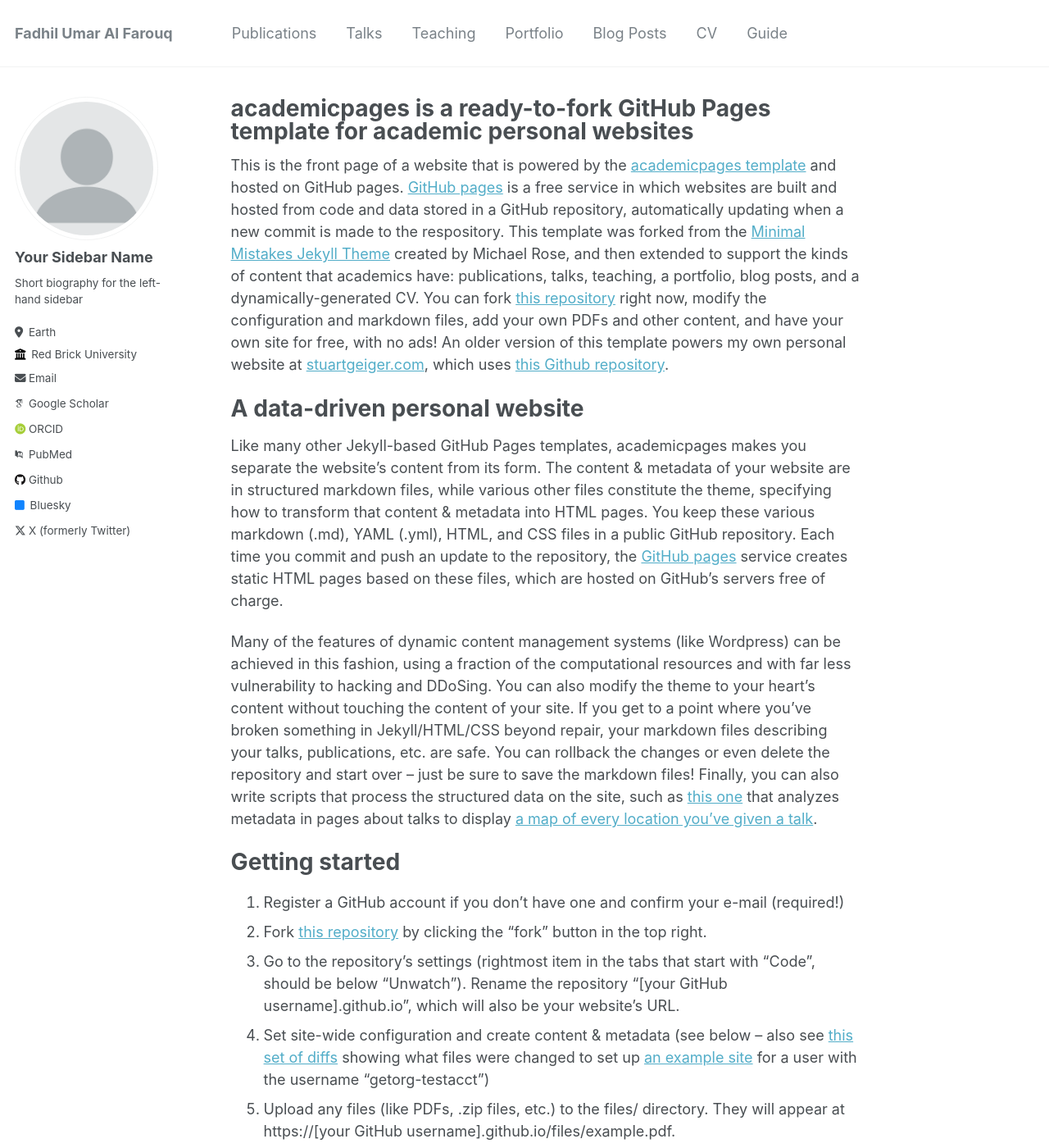
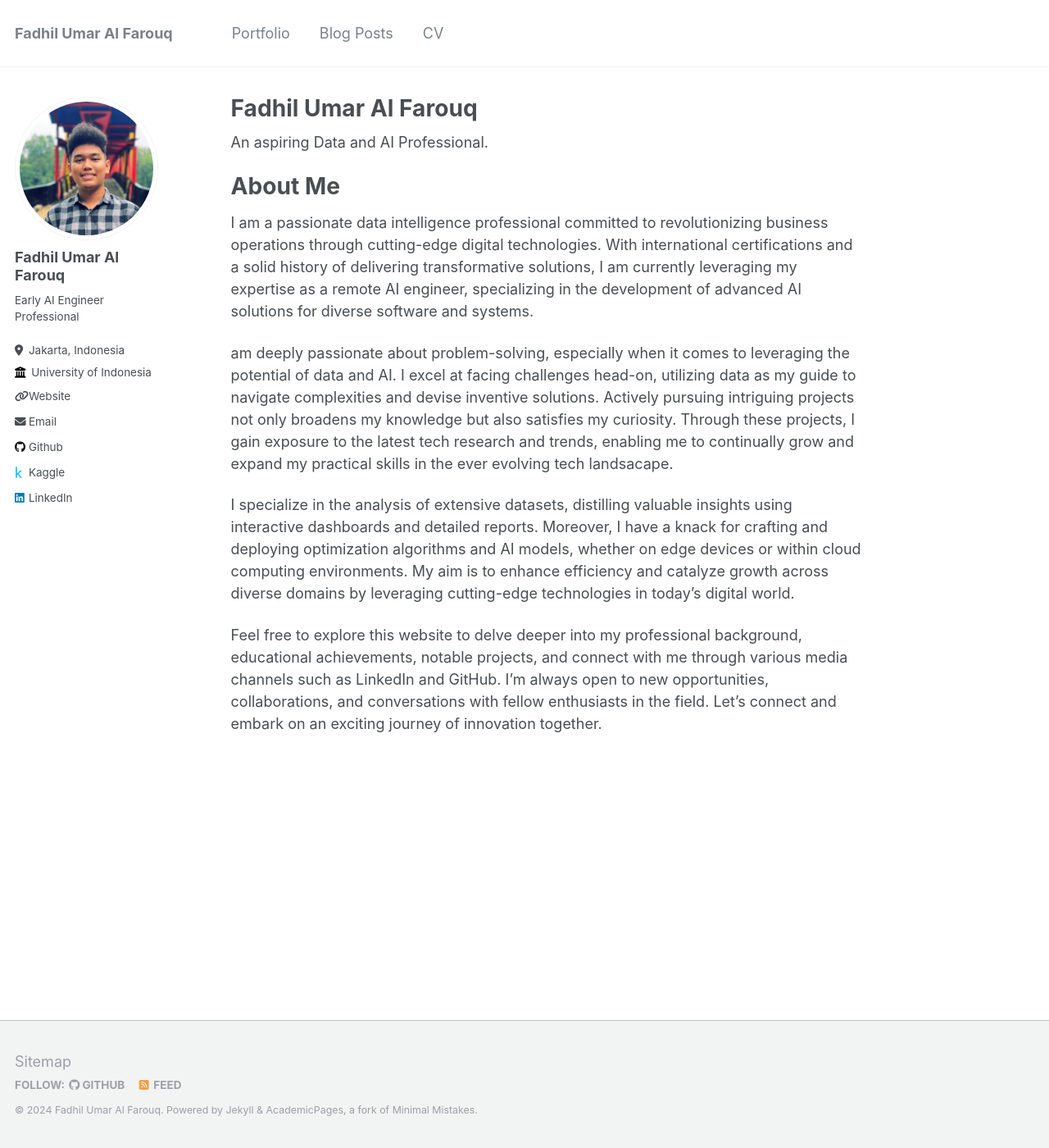
Before and after one commit to Alfadhils/Alfadhils.github.io, a Jekyll site: the page built from _pages/about.md, in a window 1280 px wide and 1400 px high. Shown: the whole window at 82% size. Built offline with Jekyll 4.4.1, drawn with Linux system fonts in a browser that asks for light colours; some web fonts are replaced; some of the changed text lies outside the part shown.

Commit message:
update sites

```diff
--- a/Gemfile
+++ b/Gemfile
@@ -25,4 +25,6 @@ group :jekyll_plugins do
   gem 'jekyll-sitemap'
   gem 'hawkins'
   gem "webrick", "~> 1.8"
+  gem 'tzinfo'
+  gem 'tzinfo-data'
 end
--- a/_config.yml
+++ b/_config.yml
@@ -10,44 +10,44 @@
 locale                   : "en-US"
 title                    : "Fadhil Umar Al Farouq"
 title_separator          : "-"
-name                     : &name "Your Name"
-description              : &description "personal description"
-url                      : https://academicpages.github.io # the base hostname & protocol for your site e.g. "https://mmistakes.github.io"
+name                     : &name "Fadhil Umar Al Farouq"
+description              : &description "Early Professional AI Engineer"
+url                      : https://alfadhils.github.io # the base hostname & protocol for your site e.g. "https://mmistakes.github.io"
 baseurl                  : "" # the subpath of your site, e.g. "/blog"
-repository               : "academicpages/academicpages.github.io"
+repository               : "alfadhils/alfadhils.github.io"
 
 # Site Author - The following control what appear as part of the author content on the side bar.
 #               If a field is blank the icon and link will not appear, otherwise it will be shown.
 #               Additional customization can be done by editing /_includes/author-profile.html
 author:
   # Biographic information
-  avatar           : "profile.png"
-  name             : "Your Sidebar Name"
+  avatar           : "fadhil_profile.jpg"
+  name             : "Fadhil Umar Al Farouq"
   pronouns         : # example: "she/her"
-  bio              : "Short biography for the left-hand sidebar"
-  location         : "Earth"
-  employer         : "Red Brick University"
-  uri              : # URL
-  email            : "none@example.org"
+  bio              : "Early AI Engineer Professional"
+  location         : "Jakarta, Indonesia"
+  employer         : "University of Indonesia"
+  uri              : "https://alfadhils.github.io"
+  email            : "fadhilumar.af@gmail.com"
 
   # Academic websites
   arxiv            : # URL - Update with the correct link to your profile
-  googlescholar    : "https://scholar.google.com/citations?user=PS_CX0AAAAAJ"
+  googlescholar    : # URL
   impactstory      : # URL
-  orcid            : "http://orcid.org/yourorcidurl"
-  pubmed           : "https://www.ncbi.nlm.nih.gov/pubmed/?term=john+snow"
+  orcid            : # URL
+  pubmed           : # URL
   researchgate     : # URL
 
   # Repositories and software development
   bitbucket        : # Username - Update with your username on the site
   codepen          : # Username
   dribbble         : # Username
-  github           : "academicpages"
-  kaggle           : # Username
+  github           : "Alfadhils"
+  kaggle           : "Alfa"
   stackoverflow    : # User number or user number and name (i.e., use "1" or "1/jeff-atwood")
 
   # Social media
-  bluesky          : "bsky.app" # Replace this with you Bluesky username
+  bluesky          : # Username
   facebook         : # Username
   flickr           : # Username
   foursquare       : # Username
@@ -56,7 +56,7 @@ author:
   keybase          : # Username
   instagram        : # Username
   lastfm           : # Username
-  linkedin         : # Username
+  linkedin         : "Fadhil Umar Al Farouq"
   mastodon         : # URL
   medium           : # URL
   pinterest        : # Username
@@ -64,7 +64,7 @@ author:
   steam            : # Username
   telegram         : # URL
   tumblr           : # Username
-  twitter          : "UniofOxford"  # Replace this with your X / Twitter handle
+  twitter          : # Twitter handle
   vine             : # Username
   weibo            : # Username
   wikipedia        : # Username
--- a/_pages/about.md
+++ b/_pages/about.md
@@ -1,49 +1,20 @@
 ---
 permalink: /
-title: "academicpages is a ready-to-fork GitHub Pages template for academic personal websites"
+title: "Fadhil Umar Al Farouq"
 author_profile: true
 redirect_from:
   - /about/
   - /about.html
 ---
 
-This is the front page of a website that is powered by the [academicpages template](https://github.com/academicpages/academicpages.github.io) and hosted on GitHub pages. [GitHub pages](https://pages.github.com) is a free service in which websites are built and hosted from code and data stored in a GitHub repository, automatically updating when a new commit is made to the respository. This template was forked from the [Minimal Mistakes Jekyll Theme](https://mmistakes.github.io/minimal-mistakes/) created by Michael Rose, and then extended to support the kinds of content that academics have: publications, talks, teaching, a portfolio, blog posts, and a dynamically-generated CV. You can fork [this repository](https://github.com/academicpages/academicpages.github.io) right now, modify the configuration and markdown files, add your own PDFs and other content, and have your own site for free, with no ads! An older version of this template powers my own personal website at [stuartgeiger.com](http://stuartgeiger.com), which uses [this Github repository](https://github.com/staeiou/staeiou.github.io).
+An aspiring Data and AI Professional.
 
-A data-driven personal website
+About Me
 ======
-Like many other Jekyll-based GitHub Pages templates, academicpages makes you separate the website's content from its form. The content & metadata of your website are in structured markdown files, while various other files constitute the theme, specifying how to transform that content & metadata into HTML pages. You keep these various markdown (.md), YAML (.yml), HTML, and CSS files in a public GitHub repository. Each time you commit and push an update to the repository, the [GitHub pages](https://pages.github.com/) service creates static HTML pages based on these files, which are hosted on GitHub's servers free of charge.
+I am a passionate data intelligence professional committed to revolutionizing business operations through cutting-edge digital technologies. With international certifications and a solid history of delivering transformative solutions, I am currently leveraging my expertise as a remote AI engineer, specializing in the development of advanced AI solutions for diverse software and systems.
 
-Many of the features of dynamic content management systems (like Wordpress) can be achieved in this fashion, using a fraction of the computational resources and with far less vulnerability to hacking and DDoSing. You can also modify the theme to your heart's content without touching the content of your site. If you get to a point where you've broken something in Jekyll/HTML/CSS beyond repair, your markdown files describing your talks, publications, etc. are safe. You can rollback the changes or even delete the repository and start over -- just be sure to save the markdown files! Finally, you can also write scripts that process the structured data on the site, such as [this one](https://github.com/academicpages/academicpages.github.io/blob/master/talkmap.ipynb) that analyzes metadata in pages about talks to display [a map of every location you've given a talk](https://academicpages.github.io/talkmap.html).
+am deeply passionate about problem-solving, especially when it comes to leveraging the potential of data and AI. I excel at facing challenges head-on, utilizing data as my guide to navigate complexities and devise inventive solutions. Actively pursuing intriguing projects not only broadens my knowledge but also satisfies my curiosity. Through these projects, I gain exposure to the latest tech research and trends, enabling me to continually grow and expand my practical skills in the ever evolving tech landsacape.
 
-Getting started
-======
-1. Register a GitHub account if you don't have one and confirm your e-mail (required!)
-1. Fork [this repository](https://github.com/academicpages/academicpages.github.io) by clicking the "fork" button in the top right.
-1. Go to the repository's settings (rightmost item in the tabs that start with "Code", should be below "Unwatch"). Rename the repository "[your GitHub username].github.io", which will also be your website's URL.
-1. Set site-wide configuration and create content & metadata (see below -- also see [this set of diffs](http://archive.is/3TPas) showing what files were changed to set up [an example site](https://getorg-testacct.github.io) for a user with the username "getorg-testacct")
-1. Upload any files (like PDFs, .zip files, etc.) to the files/ directory. They will appear at https://[your GitHub username].github.io/files/example.pdf.
-1. Check status by going to the repository settings, in the "GitHub pages" section
+I specialize in the analysis of extensive datasets, distilling valuable insights using interactive dashboards and detailed reports. Moreover, I have a knack for crafting and deploying optimization algorithms and AI models, whether on edge devices or within cloud computing environments. My aim is to enhance efficiency and catalyze growth across diverse domains by leveraging cutting-edge technologies in today's digital world.
 
-Site-wide configuration
-------
-The main configuration file for the site is in the base directory in [_config.yml](https://github.com/academicpages/academicpages.github.io/blob/master/_config.yml), which defines the content in the sidebars and other site-wide features. You will need to replace the default variables with ones about yourself and your site's github repository. The configuration file for the top menu is in [_data/navigation.yml](https://github.com/academicpages/academicpages.github.io/blob/master/_data/navigation.yml). For example, if you don't have a portfolio or blog posts, you can remove those items from that navigation.yml file to remove them from the header.
-
-Create content & metadata
-------
-For site content, there is one markdown file for each type of content, which are stored in directories like _publications, _talks, _posts, _teaching, or _pages. For example, each talk is a markdown file in the [_talks directory](https://github.com/academicpages/academicpages.github.io/tree/master/_talks). At the top of each markdown file is structured data in YAML about the talk, which the theme will parse to do lots of cool stuff. The same structured data about a talk is used to generate the list of talks on the [Talks page](https://academicpages.github.io/talks), each [individual page](https://academicpages.github.io/talks/2012-03-01-talk-1) for specific talks, the talks section for the [CV page](https://academicpages.github.io/cv), and the [map of places you've given a talk](https://academicpages.github.io/talkmap.html) (if you run this [python file](https://github.com/academicpages/academicpages.github.io/blob/master/talkmap.py) or [Jupyter notebook](https://github.com/academicpages/academicpages.github.io/blob/master/talkmap.ipynb), which creates the HTML for the map based on the contents of the _talks directory).
-
-**Markdown generator**
-
-I have also created [a set of Jupyter notebooks](https://github.com/academicpages/academicpages.github.io/tree/master/markdown_generator
-) that converts a CSV containing structured data about talks or presentations into individual markdown files that will be properly formatted for the academicpages template. The sample CSVs in that directory are the ones I used to create my own personal website at stuartgeiger.com. My usual workflow is that I keep a spreadsheet of my publications and talks, then run the code in these notebooks to generate the markdown files, then commit and push them to the GitHub repository.
-
-How to edit your site's GitHub repository
-------
-Many people use a git client to create files on their local computer and then push them to GitHub's servers. If you are not familiar with git, you can directly edit these configuration and markdown files directly in the github.com interface. Navigate to a file (like [this one](https://github.com/academicpages/academicpages.github.io/blob/master/_talks/2012-03-01-talk-1.md) and click the pencil icon in the top right of the content preview (to the right of the "Raw | Blame | History" buttons). You can delete a file by clicking the trashcan icon to the right of the pencil icon. You can also create new files or upload files by navigating to a directory and clicking the "Create new file" or "Upload files" buttons.
-
-Example: editing a markdown file for a talk
-![Editing a markdown file for a talk](/images/editing-talk.png)
-
-For more info
-------
-More info about configuring academicpages can be found in [the guide](https://academicpages.github.io/markdown/). The [guides for the Minimal Mistakes theme](https://mmistakes.github.io/minimal-mistakes/docs/configuration/) (which this theme was forked from) might also be helpful.
+Feel free to explore this website to delve deeper into my professional background, educational achievements, notable projects, and connect with me through various media channels such as LinkedIn and GitHub. I'm always open to new opportunities, collaborations, and conversations with fellow enthusiasts in the field. Let's connect and embark on an exciting journey of innovation together.
```
Also changed, not shown: _data/navigation.yml (+8 -8 lines), images/fadhil_profile.jpg (added).
